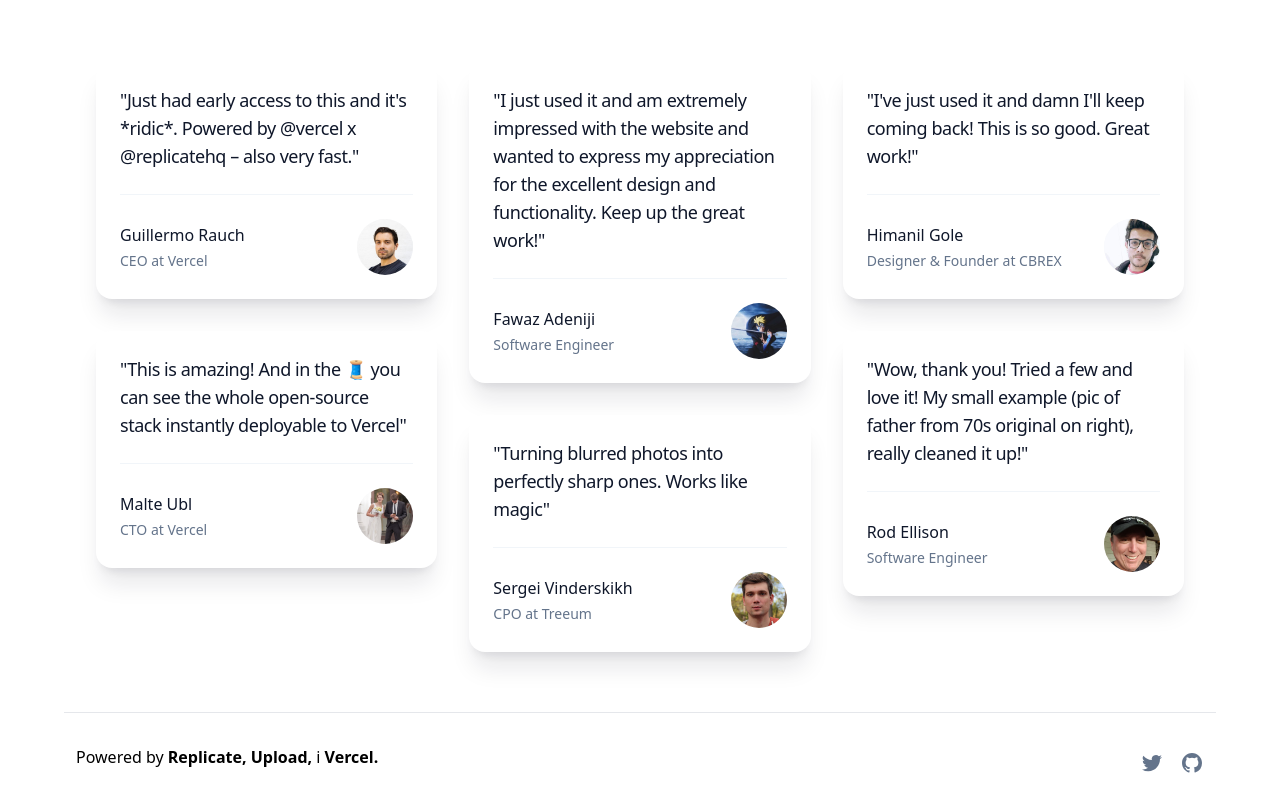
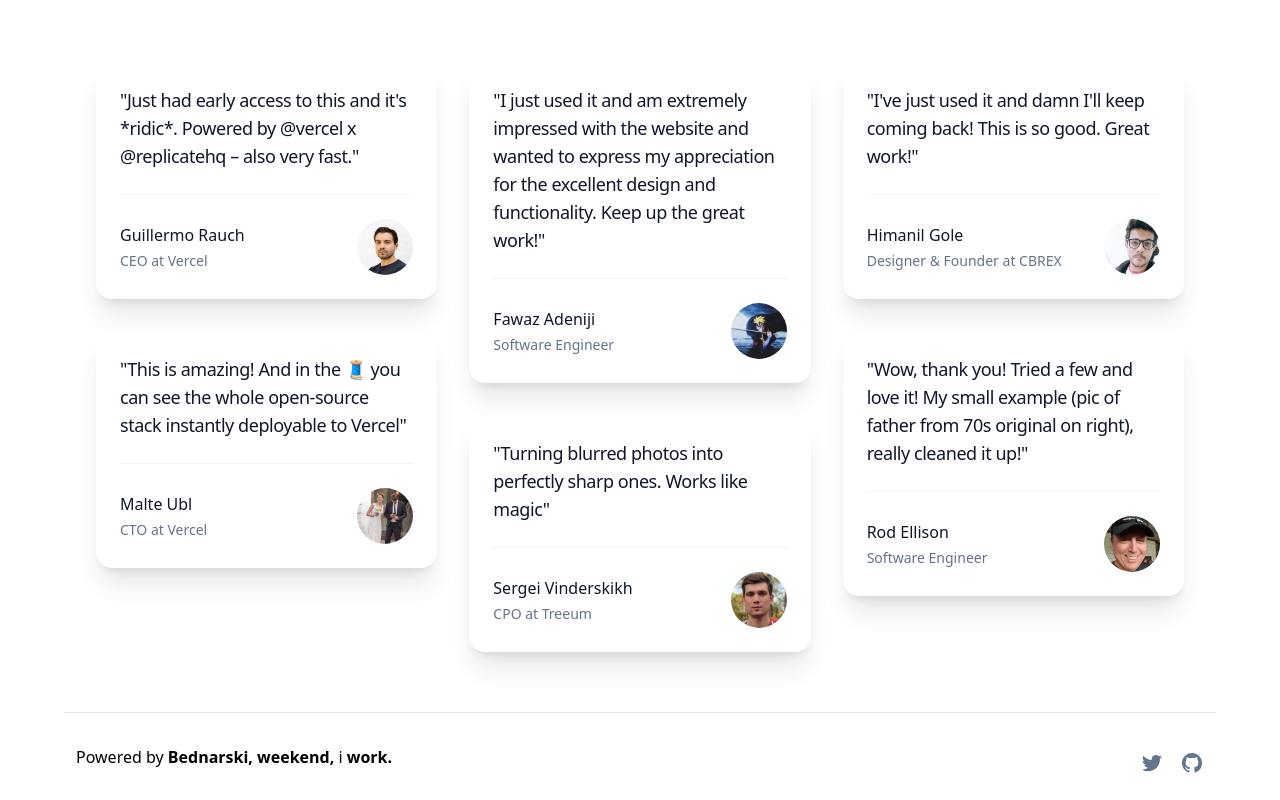
Before and after one commit to gbednarski/p2, a Next.js app: page / in a window 1280 px wide. Shown: the part 1396-2196 px from the top of the page. Built offline with nearby package versions, Linux system fonts and the light colour scheme.

Commit message:
Update Footer.tsx

```diff
--- a/components/Footer.tsx
+++ b/components/Footer.tsx
@@ -6,26 +6,26 @@ export default function Footer() {
       <div>
         Powered by{" "}
         <a
-          href="https://replicate.com/"
+          href="https://bednarski.ch/"
           target="_blank"
           className="font-bold transition hover:text-black/50"
         >
-          Replicate,{" "}
+          Bednarski,{" "}
         </a>
         <a
-          href="https://upload.io"
+          href="https://ss"
           target="_blank"
           className="font-bold transition hover:text-black/50"
         >
-          Upload,{" "}
+          weekend,{" "}
         </a>
         i{" "}
         <a
-          href="https://vercel.com/"
+          href="https://work/"
           target="_blank"
           className="font-bold transition hover:text-black/50"
         >
-          Vercel.
+          work.
         </a>
       </div>
       <div className="flex space-x-4 pb-4 sm:pb-0">
```
